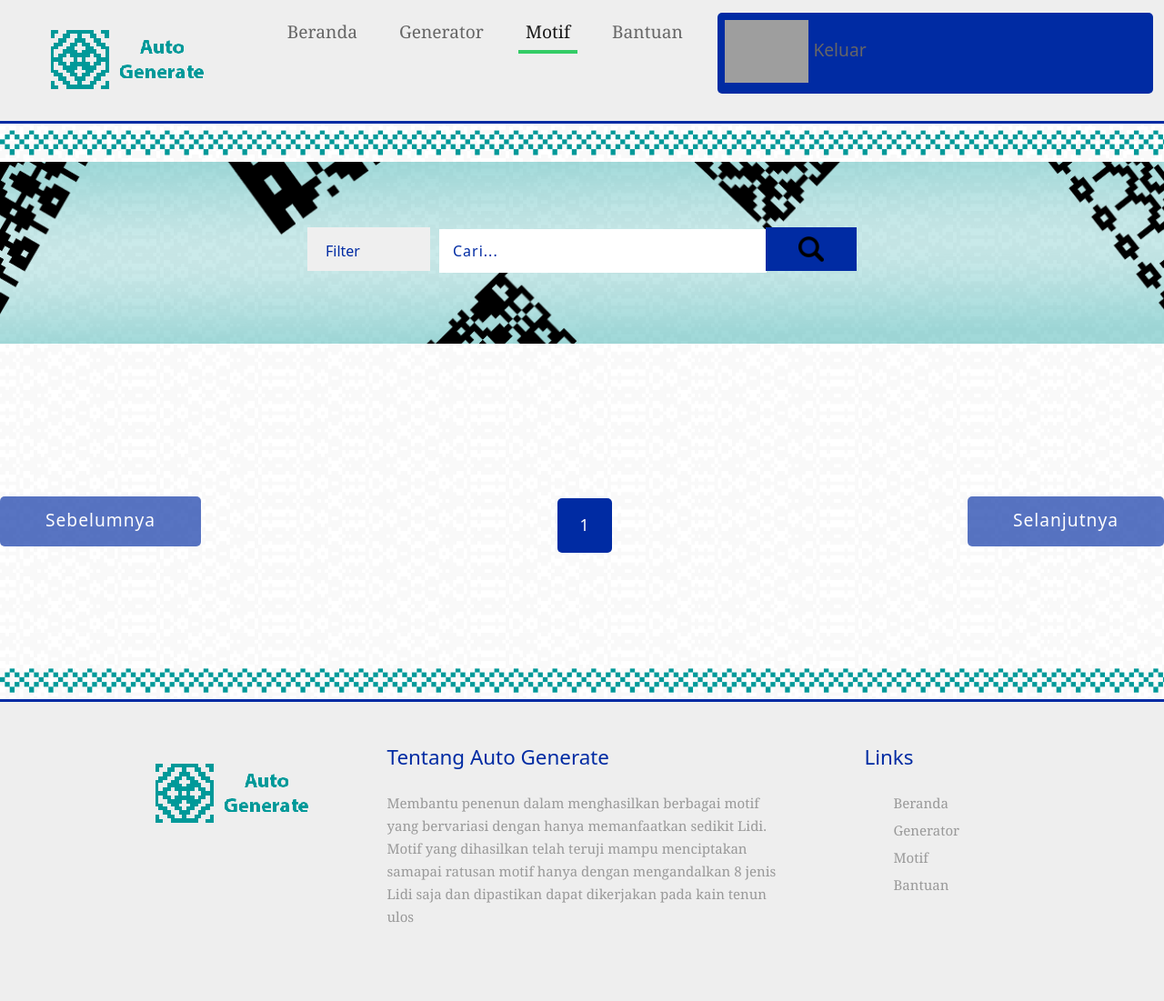
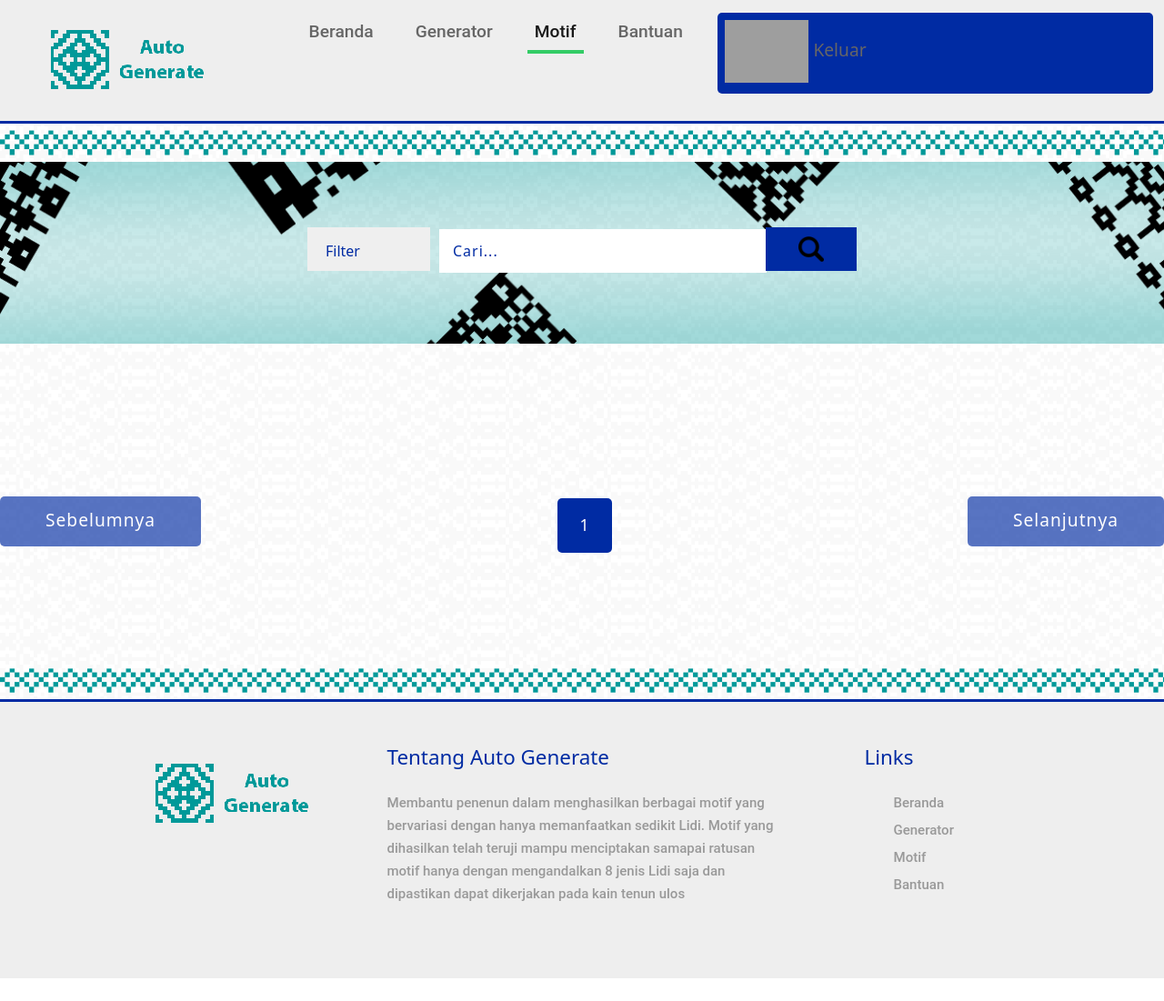
Before and after one commit to HedrinSitorus20/Generate-Motif, a Django app: page /list in a window 1280 px wide. Shown: the whole page at 91% size. After the commit the page ends 1076 px from the top, so only its background shows below. Run offline with Django 4.2, Linux system fonts and the light colour scheme; the visitor is signed in with stand-in values (Sample User, id 1); data that the repository does not hold is empty; some libraries are stand-ins or nearby versions; grey boxes are pictures that could not be loaded.

Commit message:
style:font

```diff
--- a/static/style.css
+++ b/static/style.css
@@ -28,7 +28,7 @@ p {
     font-size: 15px;
     line-height: 25px !important;
     font-weight: 500;
-    font-family: Georgia, 'Times New Roman', Times, serif;
+    font-family: "Roboto", Sans-serif;
 
 
 }
@@ -264,7 +264,7 @@ li{
     font-size: 15px;
     line-height: 25px !important;
     font-weight: 500;
-    font-family: Georgia, 'Times New Roman', Times, serif;
+    font-family: "Roboto", Sans-serif;
     margin-top: 0;
     margin-bottom: 1rem;
 }
```
Also changed, not shown: 1 other file.
